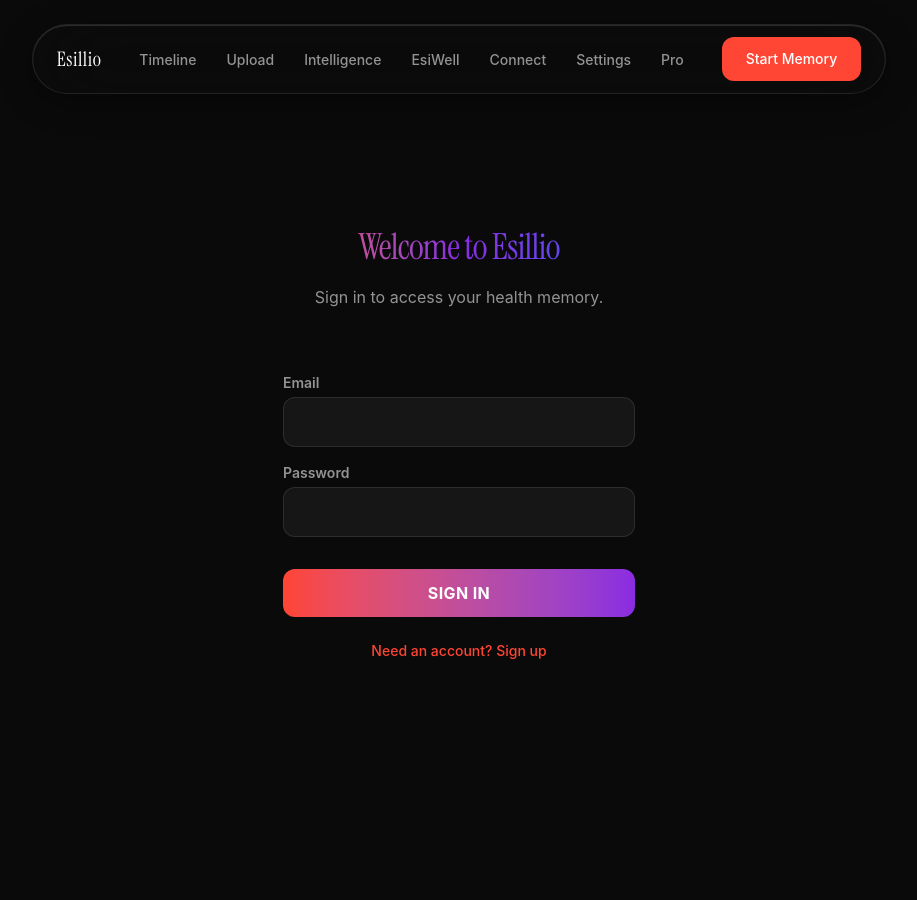
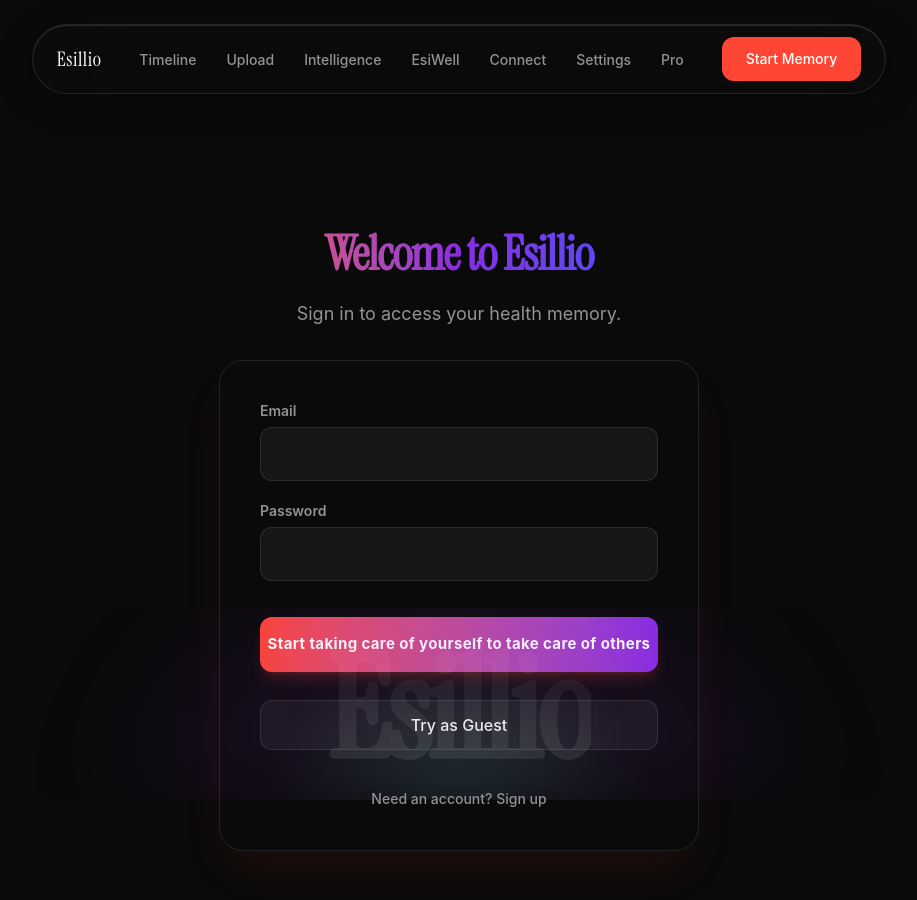
Before and after one commit to z99wE/Esillio_OS, a React (Vite) app in the folder web/: page /auth in a window 1280 px wide. Shown: the top 900 px of the page, without its empty margins (181-1098 px from the left). Before the commit the page ends 869 px from the top, so only its background shows below. Built offline with nearby package versions, Linux system fonts and the light colour scheme; no server answers.

Commit message:
feat: Revamp Auth page UI and add guest login, add bottom gradient wordmark

```diff
--- a/web/src/context/AuthContext.jsx
+++ b/web/src/context/AuthContext.jsx
@@ -42,12 +42,20 @@
         setUser(null);
     };
 
+    const loginAsGuest = () => {
+        const guestUser = { id: 'usr-demo-1', email: 'guest@esillio.com', patient_id: 'usr-demo-1' };
+        localStorage.setItem('esillio_token', 'guest-token-123');
+        localStorage.setItem('esillio_user', JSON.stringify(guestUser));
+        setUser(guestUser);
+    };
+
     const value = {
         user,
         loading,
         login,
         register,
         signOut,
+        loginAsGuest,
     };
 
     return (
--- a/web/src/layouts/AppLayout.jsx
+++ b/web/src/layouts/AppLayout.jsx
@@ -10,9 +10,23 @@
             <div className="relative z-10 flex flex-col">
                 <Navbar />
 
-                <main className="w-full max-w-[1320px] mx-auto px-6 pt-32 pb-20">
+                <main className="w-full max-w-[1320px] mx-auto px-6 pt-32 pb-32">
                     {children}
                 </main>
+            </div>
+
+            {/* Bottom Gradient Motif with Subtle Wordmark */}
+            <div className="fixed bottom-0 left-0 w-full pointer-events-none z-[100] h-48 flex items-end justify-center overflow-hidden">
+                {/* Gradient fade */}
+                <div className="absolute bottom-0 left-1/2 -translate-x-1/2 w-[800px] h-[300px] bg-[radial-gradient(ellipse_at_bottom,rgba(255,69,51,0.15),rgba(138,43,226,0.1),transparent_70%)] blur-[40px]"></div>
+                <div className="absolute bottom-0 left-1/2 -translate-x-1/2 w-[400px] h-[150px] bg-[radial-gradient(ellipse_at_bottom,rgba(0,229,255,0.15),transparent_70%)] blur-[20px]"></div>
+
+                {/* Subtle Glass Wordmark */}
+                <div className="relative mb-[-10px] sm:mb-[-15px] opacity-20 mix-blend-overlay flex justify-center">
+                    <span className="font-primary text-[80px] sm:text-[140px] font-bold tracking-tight text-transparent bg-clip-text bg-gradient-to-t from-white/60 to-white/0" style={{ WebkitTextStroke: '1px rgba(255,255,255,0.1)' }}>
+                        Esillio
+                    </span>
+                </div>
             </div>
         </div>
     );
--- a/web/src/pages/Auth.jsx
+++ b/web/src/pages/Auth.jsx
@@ -3,7 +3,7 @@
 import { useAuth } from '../context/AuthContext';
 
 export default function Auth() {
-    const { user, login, register } = useAuth();
+    const { user, login, register, loginAsGuest } = useAuth();
     const [email, setEmail] = useState('');
     const [password, setPassword] = useState('');
     const [loading, setLoading] = useState(false);
@@ -32,35 +32,35 @@
     };
 
     return (
-        <div className="w-full max-w-md mx-auto py-24 px-4 relative z-10 animate-fade-in">
+        <div className="w-full max-w-lg mx-auto py-24 px-4 relative z-10 animate-fade-in">
             <div className="text-center mb-8">
-                <h1 className="text-4xl font-primary tracking-tight bg-gradient-to-r from-brand-primary via-accent-purple to-accent-blue bg-clip-text text-transparent pb-2 leading-tight">
+                <h1 className="text-4xl md:text-5xl font-primary tracking-tight bg-gradient-to-r from-brand-primary via-accent-purple to-accent-blue bg-clip-text text-transparent pb-2 leading-tight font-bold">
                     Welcome to Esillio
                 </h1>
-                <p className="text-text-secondary mt-2">
+                <p className="text-text-secondary mt-2 text-lg">
                     {isSignUp ? "Create an account to securely store your health memory." : "Sign in to access your health memory."}
                 </p>
             </div>
 
-            <div className="glass-card rounded-3xl p-8 relative overflow-hidden hover-glow transition-all duration-300">
-                <form onSubmit={handleAuth} className="flex flex-col gap-4 relative z-10">
+            <div className="glass-card rounded-3xl p-8 md:p-10 relative overflow-hidden hover-glow transition-all duration-300 shadow-2xl shadow-brand-primary/10 border border-white/10">
+                <form onSubmit={handleAuth} className="flex flex-col gap-5 relative z-10">
                     <div>
-                        <label className="text-sm font-semibold text-text-secondary mb-1 block">Email</label>
+                        <label className="text-sm font-semibold text-text-secondary mb-1.5 block">Email</label>
                         <input
                             type="email"
                             value={email}
                             onChange={(e) => setEmail(e.target.value)}
-                            className="w-full bg-white/5 border border-white/10 rounded-xl px-4 py-3 text-text focus:outline-none focus:border-brand-primary/50 transition-colors"
+                            className="w-full bg-white/5 border border-white/10 rounded-xl px-4 py-3.5 text-text focus:outline-none focus:border-brand-primary/50 focus:ring-1 focus:ring-brand-primary/50 transition-all"
                             required
                         />
                     </div>
                     <div>
-                        <label className="text-sm font-semibold text-text-secondary mb-1 block">Password</label>
+                        <label className="text-sm font-semibold text-text-secondary mb-1.5 block">Password</label>
                         <input
                             type="password"
                             value={password}
                             onChange={(e) => setPassword(e.target.value)}
-                            className="w-full bg-white/5 border border-white/10 rounded-xl px-4 py-3 text-text focus:outline-none focus:border-brand-primary/50 transition-colors"
+                            className="w-full bg-white/5 border border-white/10 rounded-xl px-4 py-3.5 text-text focus:outline-none focus:border-brand-primary/50 focus:ring-1 focus:ring-brand-primary/50 transition-all"
                             required
                         />
                     </div>
@@ -74,18 +74,28 @@
                     <button
                         type="submit"
                         disabled={loading}
-                        className="w-full py-3 rounded-xl bg-gradient-to-r from-brand-primary to-accent-purple text-white font-bold tracking-wide uppercase hover:opacity-90 transition-opacity disabled:opacity-50 mt-4"
+                        className="w-full py-4 rounded-xl bg-gradient-to-r from-brand-primary to-accent-purple text-white font-bold tracking-wide hover:opacity-90 transition-all hover:scale-[1.02] active:scale-[0.98] shadow-lg shadow-brand-primary/20 disabled:opacity-50 mt-4 text-[15px]"
                     >
-                        {loading ? 'Processing...' : (isSignUp ? 'Sign Up' : 'Sign In')}
+                        {loading ? 'Processing...' : (isSignUp ? 'Start taking care of yourself to take care of others' : 'Start taking care of yourself to take care of others')}
                     </button>
 
                     <button
                         type="button"
-                        onClick={() => setIsSignUp(!isSignUp)}
-                        className="text-brand-primary text-sm font-medium hover:underline mt-2"
+                        onClick={loginAsGuest}
+                        className="w-full py-3 rounded-xl bg-white/5 border border-white/10 text-white font-medium hover:bg-white/10 transition-all mt-2"
                     >
-                        {isSignUp ? "Already have an account? Sign in" : "Need an account? Sign up"}
+                        Try as Guest
                     </button>
+
+                    <div className="text-center mt-4">
+                        <button
+                            type="button"
+                            onClick={() => setIsSignUp(!isSignUp)}
+                            className="text-text-secondary text-sm font-medium hover:text-white transition-colors"
+                        >
+                            {isSignUp ? "Already have an account? Sign in" : "Need an account? Sign up"}
+                        </button>
+                    </div>
                 </form>
             </div>
         </div>
```
